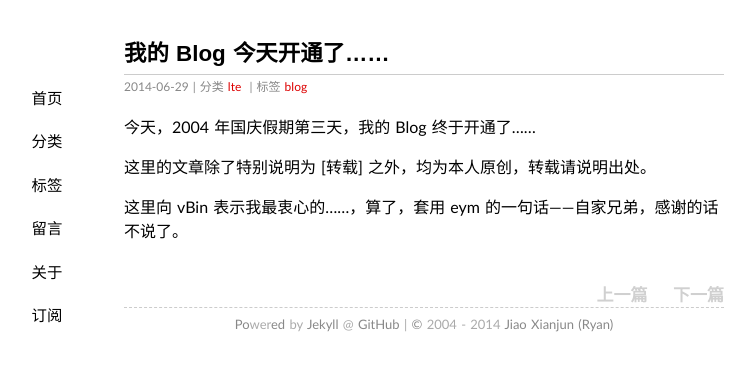
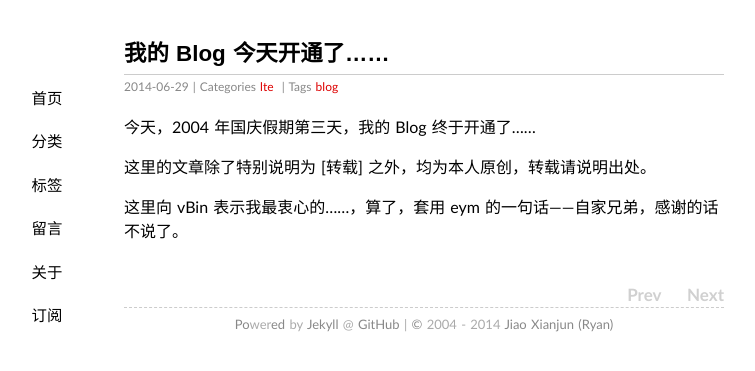
Before and after one commit to sdr-x/sdr-x.github.io, a Jekyll site: the page built from _posts/2014-06-29-test.md, in a window 1280 px wide. Shown: the top 371 px of the page, without its empty margins (216-971 px from the left). Built offline with Jekyll 4.4.1, drawn with Linux system fonts in a browser that asks for light colours; some web fonts are replaced; Markdown is read by kramdown in place of the engine named in the settings; comment, search, counter and statistics services are not loaded.

Commit message:
Update post.html

```diff
--- a/_layouts/post.html
+++ b/_layouts/post.html
@@ -8,7 +8,7 @@ layout: default
 {% if page.categories.size != 0 %}
  |
 <span class="categories">
-  分类
+  Categories
   {% for cat in page.categories %}
   <a href="/categories/#{{ cat }}" title="{{ cat }}">{{ cat }}</a>&nbsp;
   {% endfor %}
@@ -17,7 +17,7 @@ layout: default
 {% if page.tags.size != 0 %}
  |
 <span class="tags">
-  标签
+  Tags
   {% for tag in page.tags %}
   <a href="/tags/#{{ tag }}" title="{{ tag }}">{{ tag }}</a>&nbsp;
   {% endfor %}
@@ -30,9 +30,9 @@ layout: default
 <section align="right">
 <br/>
 <span>
-	<a {% if page.previous %} href="{{ page.previous.url }}" class="pageNav"{% endif %} {% unless page.previous %} class="pageNavInvalid" {% endunless %} >上一篇</a>
+	<a {% if page.previous %} href="{{ page.previous.url }}" class="pageNav"{% endif %} {% unless page.previous %} class="pageNavInvalid" {% endunless %} >Prev</a>
 	&nbsp;&nbsp;&nbsp;
-	<a {% if page.next %} href="{{ page.next.url }}" class="pageNav"{% endif %} {% unless page.next %} class="pageNavInvalid" {% endunless %} >下一篇</a>
+	<a {% if page.next %} href="{{ page.next.url }}" class="pageNav"{% endif %} {% unless page.next %} class="pageNavInvalid" {% endunless %} >Next</a>
 </span>
 </section>
 {% include comments.md %}
```
